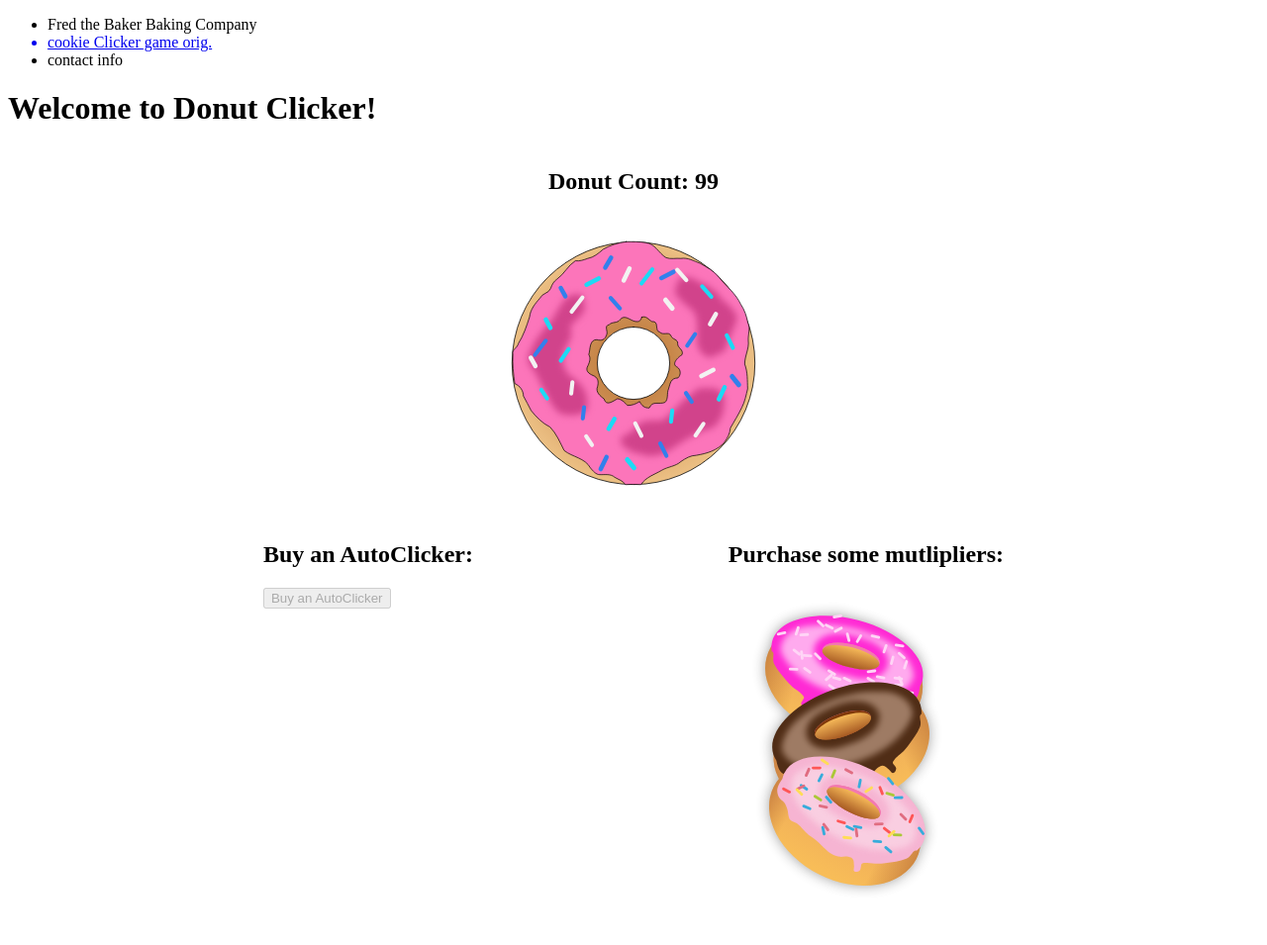
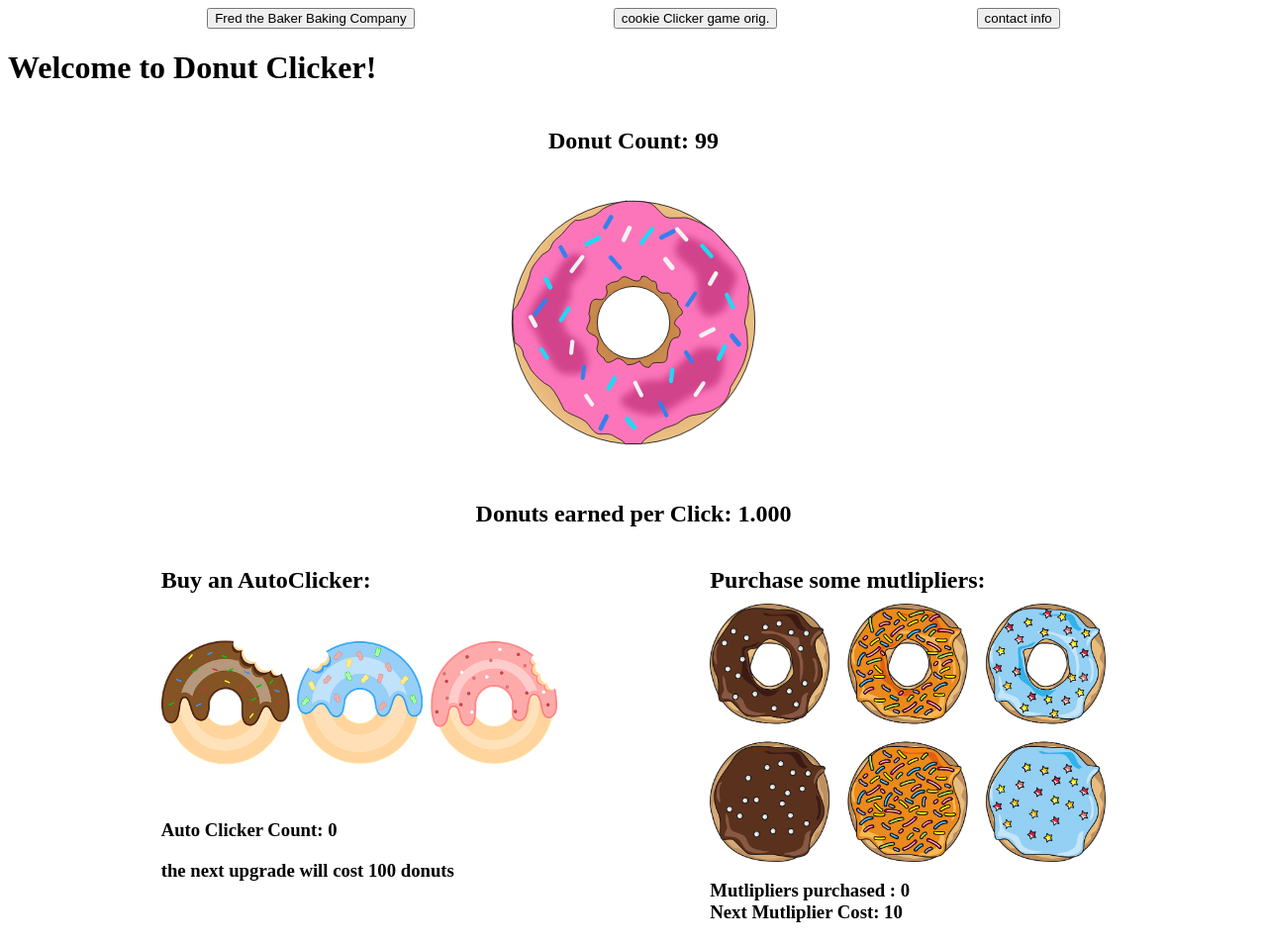
Before and after one commit to 2022-Spring-Cohort/donut-maker-benjamin-gibbs-2, a website built with Parcel: page index.html in a window 1280 px wide. Shown: the top 955 px of the page at 99% size. Built offline with nearby package versions, Linux system fonts and the light colour scheme.

Commit message:
Updated css and navbar
Updated css, added navbar backbone, changed how some text displays, added nestled setInterval function for specific text refresh without interfering with setInterval period for donut acumination with autoclickers.

```diff
--- a/css/style.css
+++ b/css/style.css
@@ -41,7 +41,17 @@ margin-top: -10px;
 
 .donutMultiplier{
 display: flex;
-width: 15em;
+width: 25em;
+height: auto;;
+justify-content: left;
+align-items: left;
+
+margin-top: -10px;
+}
+
+.autoClicker {
+    display: flex;
+width: 25em;
 height: auto;;
 justify-content: left;
 align-items: left;
@@ -58,3 +68,10 @@ align-items: left;
 
 margin-top: -10px;
 }
+
+
+.navDrop {
+    display: flex;
+    justify-content: space-evenly;
+
+}
--- a/index.html
+++ b/index.html
@@ -9,12 +9,31 @@
 </head>
 <header>
   <nav class="navDrop">
-    <ul>
-      <li>Fred the Baker Baking Company</li>
-      <a href="cookie clicker"><li>cookie Clicker game orig.</li></a>
-      <li>contact info</li>
-    </ul>
+    <!-- <div id="modalMenu" class="companyModal">
+      <div class="modalContent">
+        <span class="companyClose">&times;</span>
+        <p>Infomation about this company?</p>
+      </div> -->
+    <!-- </div> -->
+    <!-- <div class="navButtons"> -->
+      <button>Fred the Baker Baking Company</button>
+      <a href="cookie clicker"><button>cookie Clicker game orig.</button></a>
+      <button>contact info</button>
+    <!-- </div> -->
+<!--
+    <div id="aboutModal" class="aboutMeModal">
+  <div class="aboutMeModalContent">
+    <span class="aboutMeClose">&times;</span>
+    <p>info about me? student blah blah blah</p>
+
+  </div>
+</div> -->
   </nav>
+
+
+
+
+
 </header>
 <body>
 <h1>Welcome to Donut Clicker!</h1>
@@ -23,20 +42,22 @@
   <!-- <button class="donutButton"><img src="images/Pink-Donut.svg"></button> -->
 
   <img src="images/Pink-Donut.svg" class="donutButton">
+
+    <h2 class="donutsPerSecond">dnuts each second</h2>
 </div>
 
 <div class="extras">
 <div class="AutoClickerSection">
   <h2>Buy an AutoClicker:</h2>
-    <button class="autoClicker">Buy an AutoClicker</button>
-  <h2 class="totalAutoClickerCount"></h2>
-  <h2 class="auto-clicker-display"></h2>
+   <img src="images/donuts-gfe1a48f7d_640.png" class="autoClicker">
+  <h3 class="totalAutoClickerCount"></h3>
+  <h3 class="auto-clicker-display"></h3>
 
 </div>
 <div class="DonutMultiplierSection">
   <h2>Purchase some mutlipliers:</h2>
-  <img src="images/donoughts.svg" class="donutMultiplier">
-  <h2 class="totalDonutMultiplierCount"></h2>
+  <img src="images/donut_multi.png" class="donutMultiplier">
+  <h3 class="totalDonutMultiplierCount"></h3>
 </div>
 </div>
 
--- a/index.js
+++ b/index.js
@@ -8,11 +8,32 @@ const donutMaker = new DonutMaker();
 // donutMaker.addToDonutCount()
 setInterval(function(){
   donutMaker.activateAutoClickers();
-    donutMaker.disableAutoClicker();
-  totalDisplay.innerText = "Donut Count: " + Math.round(donutMaker.donutCount) ;
-//  +
-//  "\nDonuts earned per Click: " + Math.pow(1.2, donutMaker.donutMultiplier);
+  donutMaker.disableAutoClicker();
+  totalDisplay.innerText = "Donut Count: " + Math.round(donutMaker.donutCount);
+  //  + "\nDonuts earned per Click: " + (Math.pow(1.2, (donutMaker.donutMultiplier))).toFixed(3);
+  //  "\nDonuts earned per Click: " + Math.pow(1.2, donutMaker.donutMultiplier);
+  setInterval(function () {
+    donutsSecond.innerText =
+      "Donuts earned per Click: " +
+      Math.pow(1.2, donutMaker.donutMultiplier).toFixed(3);
+        autoDisplay.innerText = "Auto Clicker Count: " + donutMaker.autoClicker;
+        showAutoClickerPrice.innerText =
+          "the next upgrade will cost " +
+          donutMaker.autoClickerCost +
+          " donuts";
+            mulitDisplay.innerText =
+              "Mutlipliers purchased : " +
+              donutMaker.donutMultiplier +
+              "\nNext Mutliplier Cost: " +
+              donutMaker.donutMultiplierCost;
+  }, 150);
 },1000);
+
+setInterval (function(){
+  donutsSecond.innerText =
+    "Donuts earned per Click: " +
+    Math.pow(1.2, donutMaker.donutMultiplier).toFixed(3);
+},150);
 
 
 const addDonutBtn = document.querySelector(".donutButton");
@@ -23,7 +44,7 @@ const addMulitBtn = document.querySelector(".donutMultiplier");
 const mulitDisplay = document.querySelector(".totalDonutMultiplierCount");
 const showAutoClickerPrice = document.querySelector(".auto-clicker-display");
 const resetGame = document.querySelector(".resetButton");
-
+const donutsSecond = document.querySelector(".donutsPerSecond");
 //    showAutoClickerPrice.innerText = autoClicker;
 
 resetGame.addEventListener("click", () => {
@@ -39,8 +60,8 @@ addDonutBtn.addEventListener("click", () => {
 addAutoClickBtn.addEventListener("click", () =>{
 
   donutMaker.addToAutoClickerCount();
-  autoDisplay.innerText = "Auto Clicker Count: " + donutMaker.autoClicker;
-  showAutoClickerPrice.innerText = "the next upgrade will cost " + donutMaker.autoClickerCost + " donuts" ;
+  // autoDisplay.innerText = "Auto Clicker Count: " + donutMaker.autoClicker;
+  // showAutoClickerPrice.innerText = "the next upgrade will cost " + donutMaker.autoClickerCost + " donuts" ;
   totalDisplay.innerText = "Donut Count: " + Math.round(donutMaker.donutCount);
 })
 
@@ -49,13 +70,7 @@ addAutoClickBtn.addEventListener("click", () =>{
 
 addMulitBtn.addEventListener("click", () =>{
   donutMaker.addToDonutMultiplierCount();
-  mulitDisplay.innerText = "Mutlipliers purchased : " + donutMaker.donutMultiplier + "\nNext Mutliplier Cost: " + donutMaker.donutMultiplierCost +  "\nDonuts earned per Click: " + (Math.pow(1.2, (donutMaker.donutMultiplier))).toFixed(3);
+  // mulitDisplay.innerText = "Mutlipliers purchased : " + donutMaker.donutMultiplier + "\nNext Mutliplier Cost: " + donutMaker.donutMultiplierCost;
+  // +  "\nDonuts earned per Click: " + (Math.pow(1.2, (donutMaker.donutMultiplier))).toFixed(3);
   totalDisplay.innerText = "Donut Count: " + Math.round(donutMaker.donutCount);
 })
-
-
-
-
-
-
-;
```
Also changed, not shown: images/donut_multi.png (added), images/donuts-gfe1a48f7d_640.png (added).
